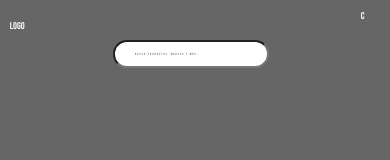
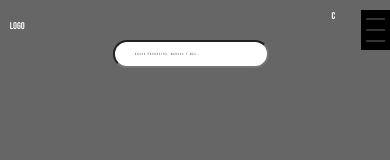
Before and after one commit to FrancoHidalgoIT/bc_62130-integrador_etapa1-Franco-Hidalgo, a website built with Vite: page index.html in a window 390 px wide. Shown: the top 160 px of the page. Built offline with nearby package versions, Linux system fonts and the light colour scheme; files whose address does not match are found by name.

Commit message:
Agrego commit trabajando con el menu toggle y modificando el README

```diff
--- a/sass/layout/_header.scss
+++ b/sass/layout/_header.scss
@@ -144,7 +144,6 @@
 
 
 
-
 /*   -----------------------------------   */
 /*   ------      SEARCH BAR       ------   */
 /*   -----------------------------------   */
@@ -216,31 +215,32 @@
 }
 
 
-/*   -----------------------------------   */
-/*   ------      MENU TOGGLE      ------   */
-/*   -----------------------------------   */
+/* ------------------------------------- */
+/* MENU TOOGLE                           */
+/* ------------------------------------- */
 
 .menu-toggle {
   display: none;
+  background-color: red;
   flex: 0 0 3em;
   position: relative;
   cursor: pointer;
 
   &__label {
     display: block;
+    background-color: black;
     height: 100%;
   }
 
   &__top-bread,
   &__meat,
   &__bottom-bread {
-
     display: block;
-      background-color: white;
+    background-color: #333;
     height: .2em;
     position: absolute;
-      left: .3em;
-      right: .3em;
+    left: .5em;
+    right: .5em;
   }
 
   &__top-bread {
@@ -255,4 +255,10 @@
   &__bottom-bread {
     bottom: .8em;
   }
+
+  @media (max-width: 768px) {
+    & {
+      display: block;
     }
+  }
+}
```
Also changed, not shown: README.md. Lines whose indentation alone changed are shown as unchanged.
